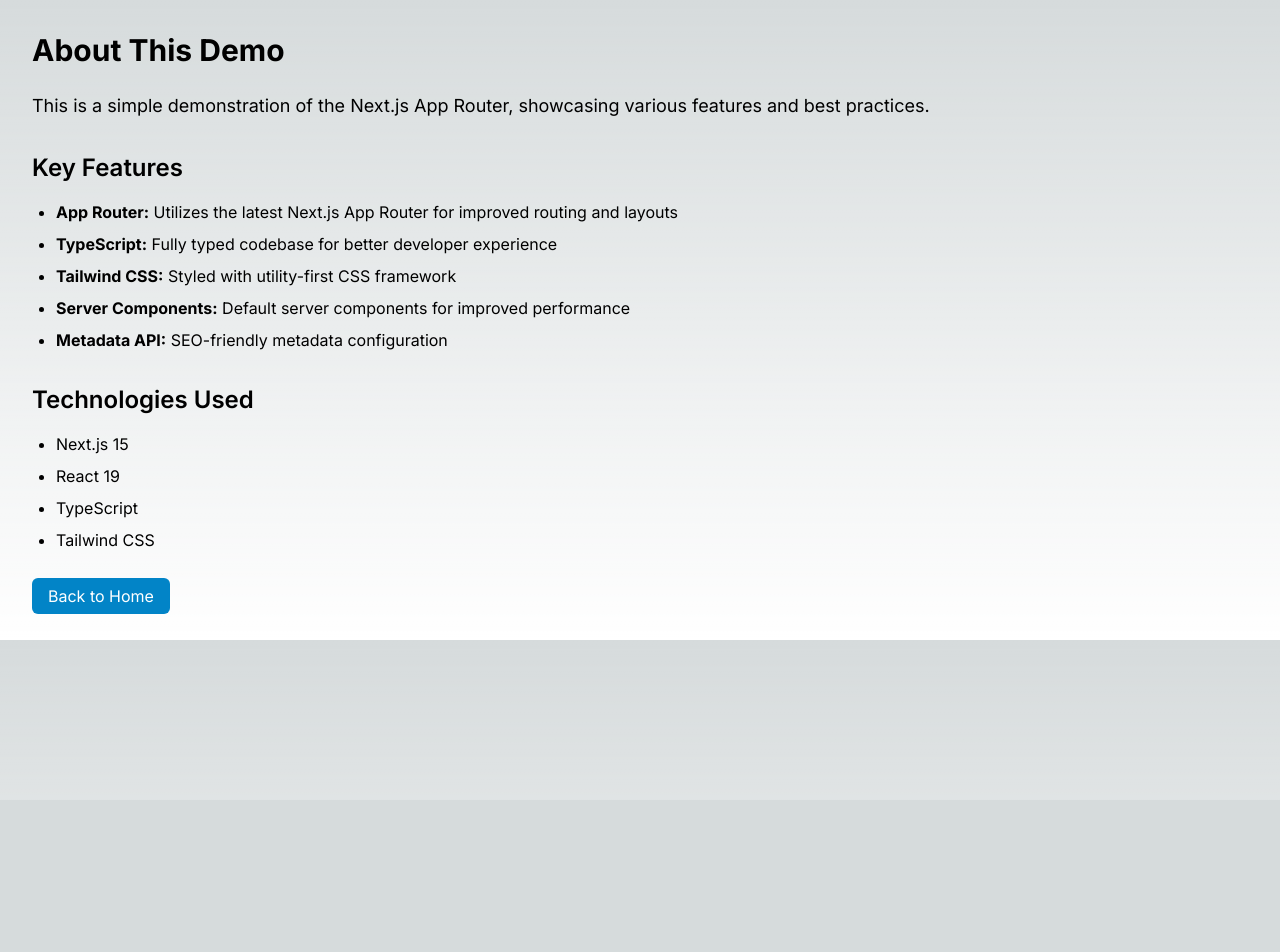
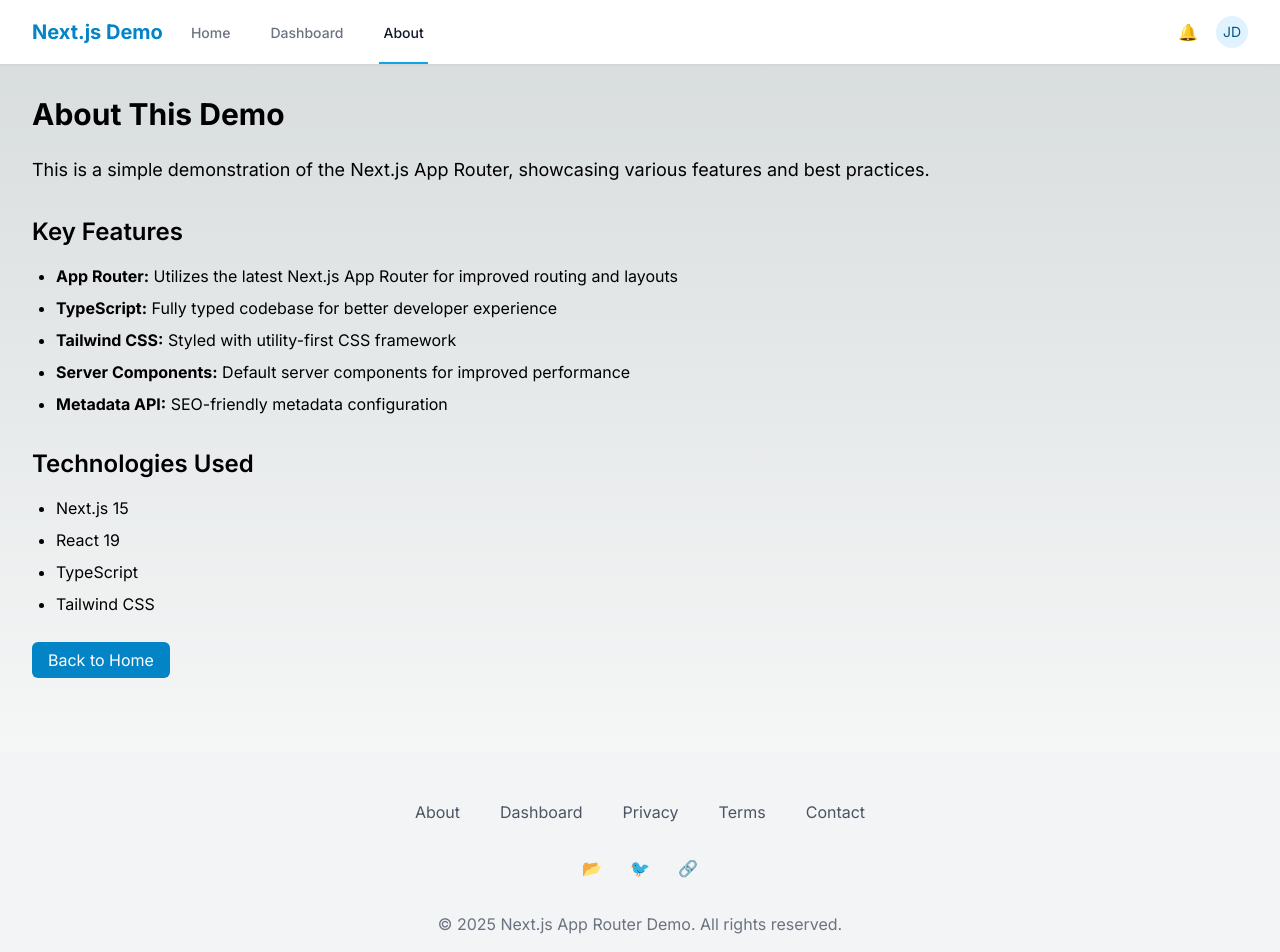
Before and after one commit to moeraad/nextjs-app-router-demo, a Next.js app: page /about in a window 1280 px wide. Shown: the top 952 px of the page. Before the commit the page ends 800 px from the top, so only its background shows below. Built offline with nearby package versions, Linux system fonts and the light colour scheme.

Commit message:
Update root layout to include navbar and footer

```diff
--- a/src/app/layout.tsx
+++ b/src/app/layout.tsx
@@ -1,6 +1,8 @@
 import type { Metadata } from 'next';
 import { Inter } from 'next/font/google';
 import './globals.css';
+import Navbar from '@/components/Navbar';
+import Footer from '@/components/Footer';
 
 // Load the Inter font with Latin subset
 const inter = Inter({
@@ -23,8 +25,10 @@
 }>) {
   return (
     <html lang="en" className={inter.className}>
-      <body>
-        <main>{children}</main>
+      <body className="flex flex-col min-h-screen">
+        <Navbar />
+        <main className="flex-grow">{children}</main>
+        <Footer />
       </body>
     </html>
   );
```
